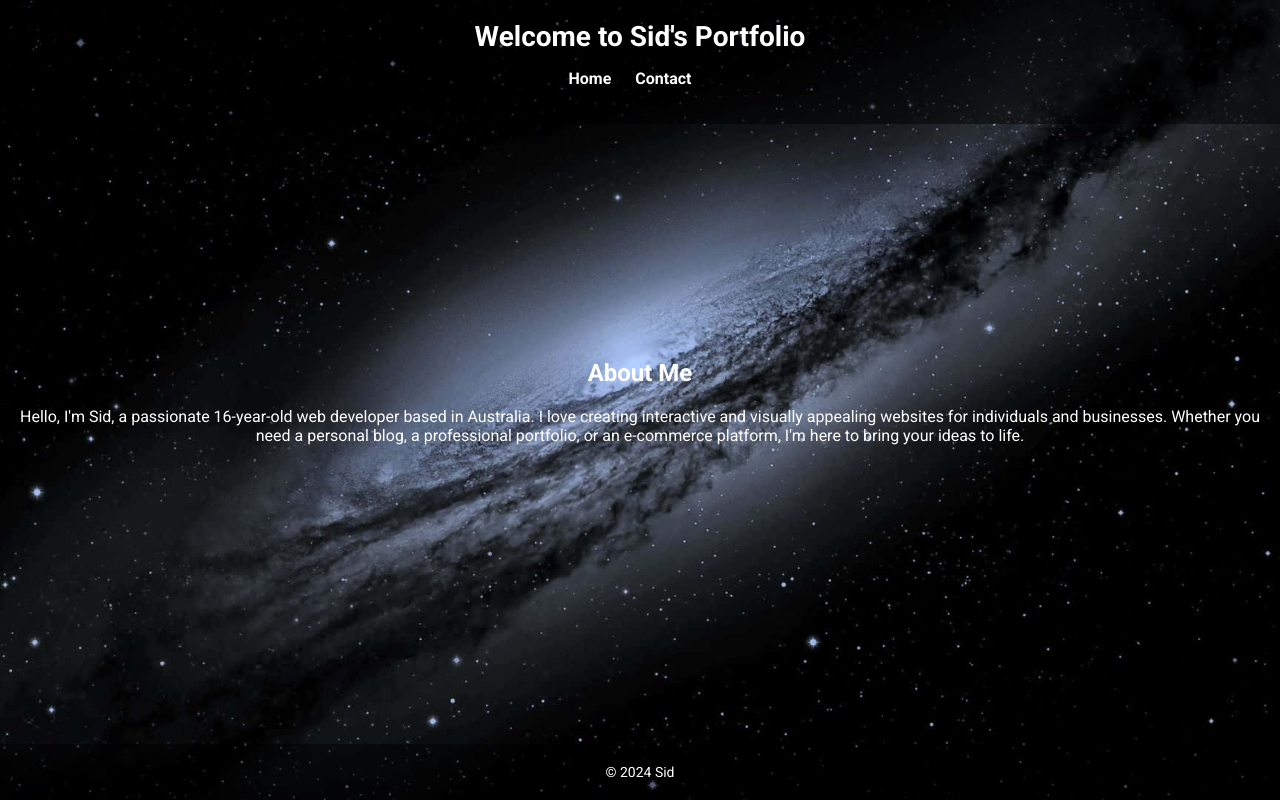
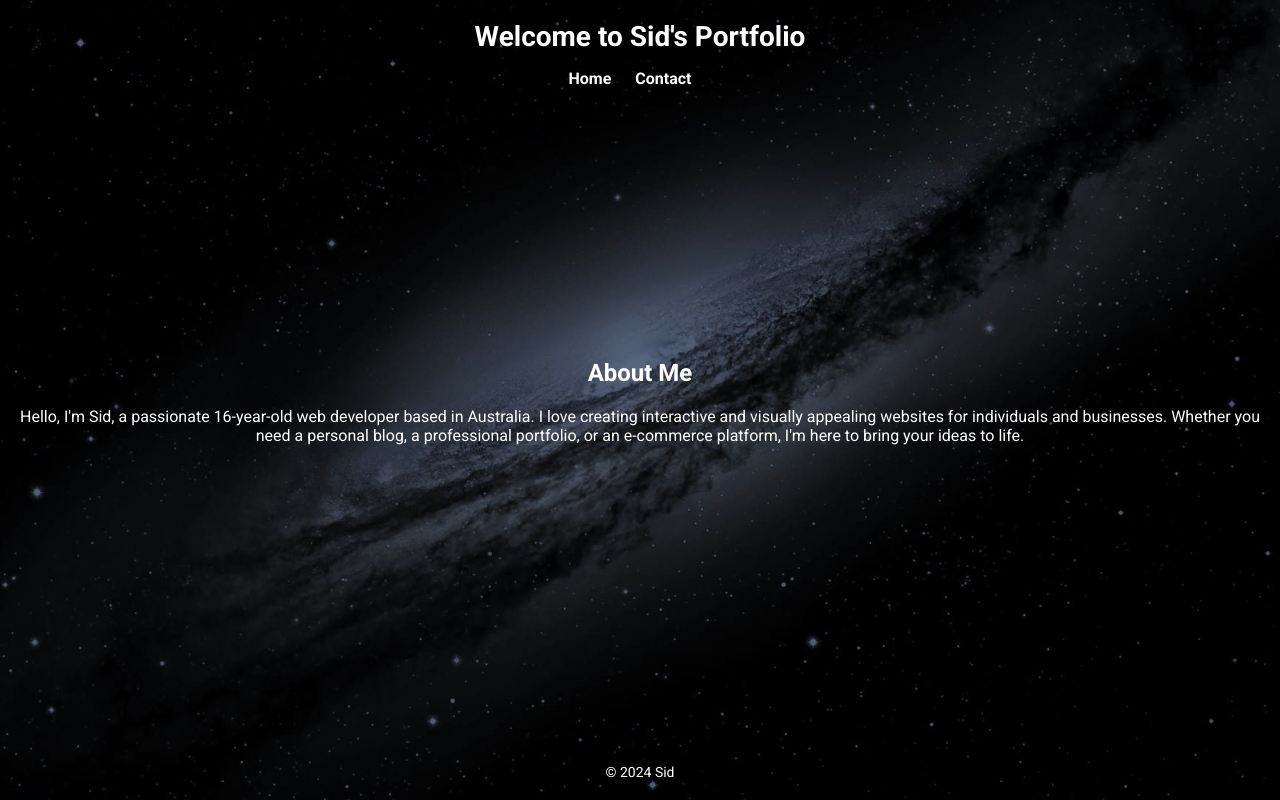
Before and after one commit to Sharms911/sidwebsite, a Flask app: page /sidwebsite/ in a window 1280 px wide. Run offline with Flask 3, Linux system fonts and the light colour scheme.

Commit message:
Update index.html

```diff
--- a/templates/index.html
+++ b/templates/index.html
@@ -21,6 +21,18 @@
             align-items: center; /* Center vertically */
             min-height: 100vh; /* Full viewport height */
             text-align: center; /* Center text */
+            position: relative; /* Position relative to accommodate absolute positioning of pseudo-element */
+        }
+
+        /* Add a semi-transparent overlay */
+        body::before {
+            content: "";
+            position: absolute;
+            top: 0;
+            left: 0;
+            width: 100%;
+            height: 100%;
+            background-color: rgba(0, 0, 0, 0.5); /* Semi-transparent black background */
         }
 
         /* Additional styles... */
@@ -31,7 +43,8 @@
             width: 100%;
             padding: 20px;
             box-sizing: border-box;
-            background-color: rgba(0, 0, 0, 0.5); /* Semi-transparent black background */
+            background-color: transparent; /* Remove background color */
+            z-index: 1; /* Ensure the header appears above the overlay */
         }
 
         header h1 {
@@ -69,7 +82,8 @@
             padding: 20px;
             box-sizing: border-box;
             text-align: center;
-            background-color: rgba(0, 0, 0, 0.5); /* Semi-transparent black background */
+            background-color: transparent; /* Remove background color */
+            z-index: 1; /* Ensure the footer appears above the overlay */
         }
 
         footer p {
@@ -81,6 +95,8 @@
         /* Style for the main content */
         section {
             padding: 20px;
+            position: relative; /* Ensure the content appears above the overlay */
+            z-index: 1; /* Ensure the content appears above the overlay */
         }
     </style>
 </head>
```
